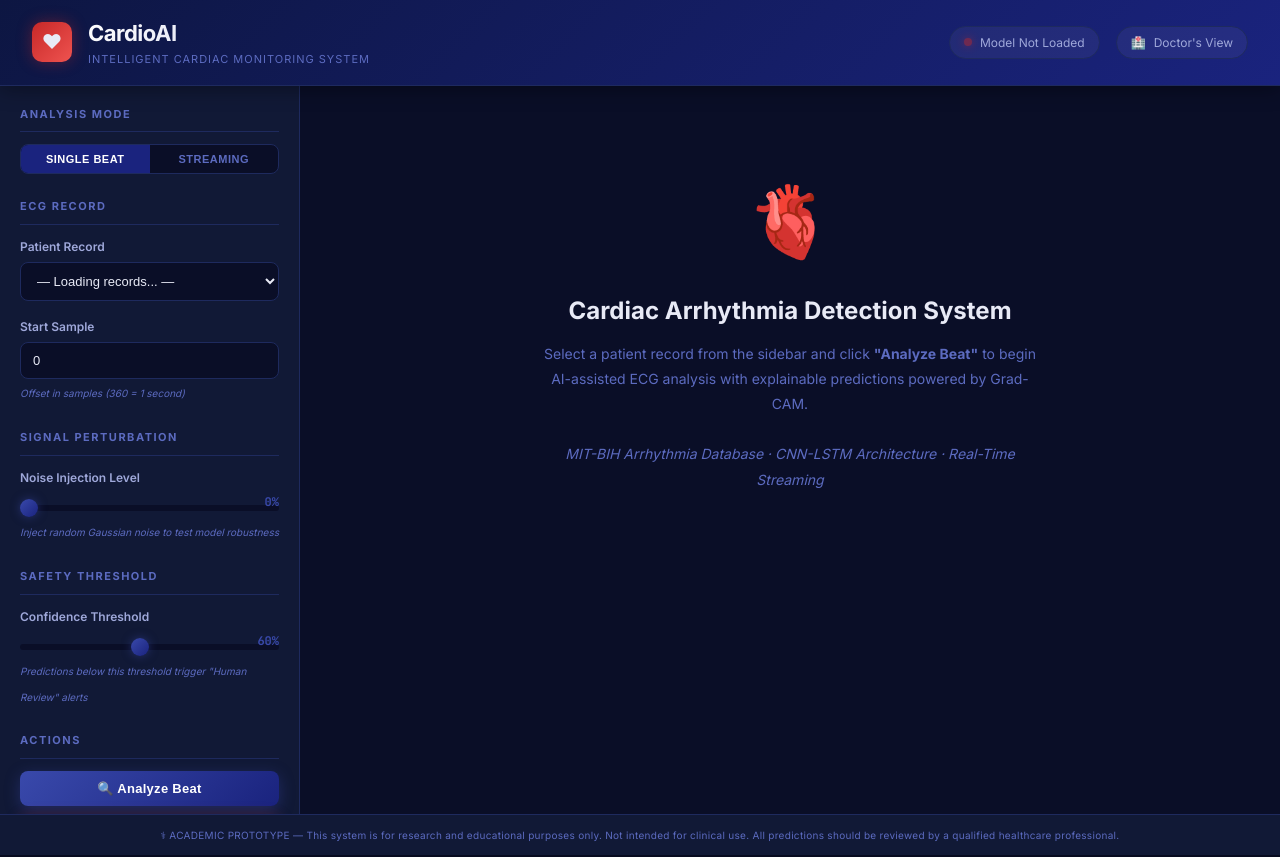
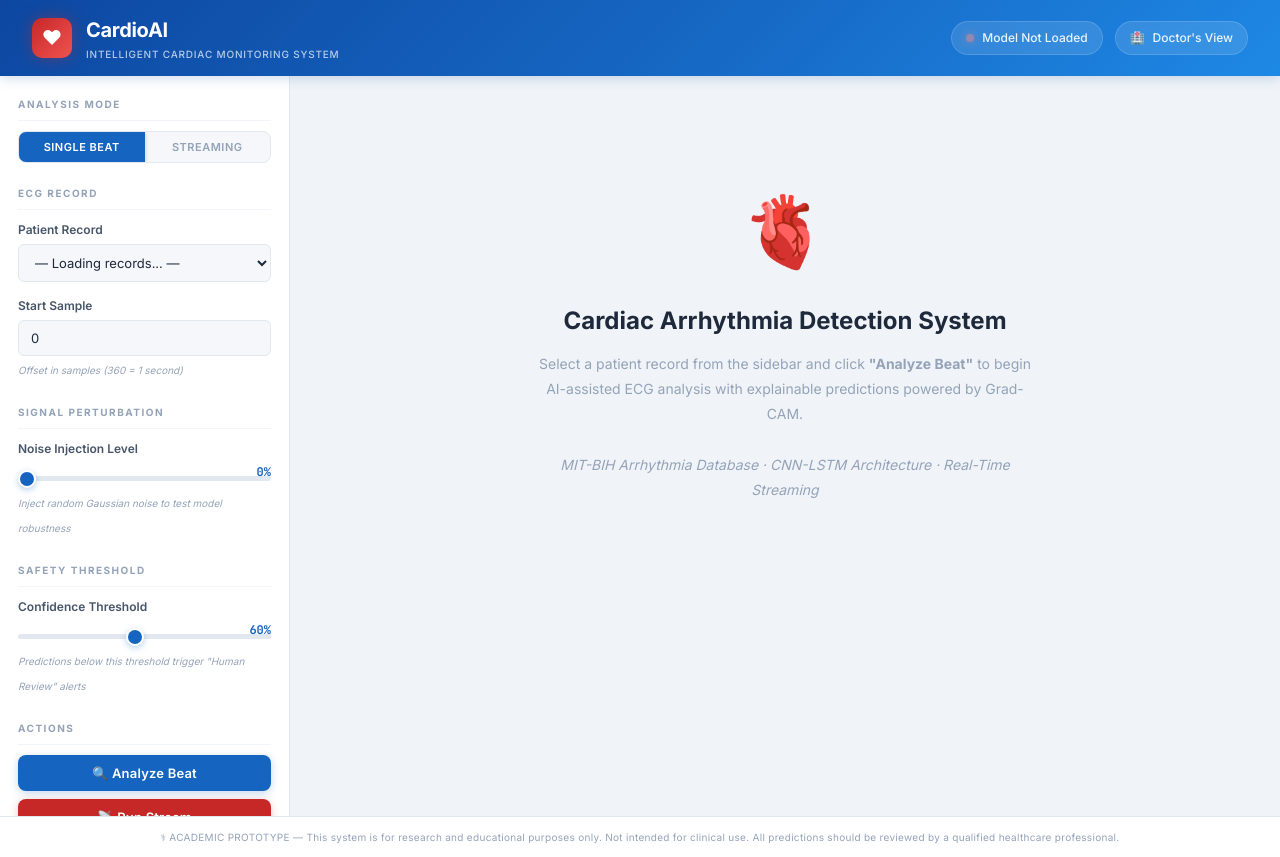
Before and after one commit to Sore-mirai/ecg_arrhythmia, a Flask app: page / in a window 1280 px wide. Run offline with Flask 3, Linux system fonts and the light colour scheme; data that the repository does not hold is empty.

Commit message:
changed the ui into a light theme and some other ui fixs

```diff
--- a/app/model/inference.py
+++ b/app/model/inference.py
@@ -79,13 +79,13 @@ class ECGInferenceEngine:
         # Determine alert level
         if confidence < CONFIDENCE_THRESHOLD:
             alert_level = "uncertain"
-            alert_message = "⚠ Uncertain Prediction – Human Review Recommended"
+            alert_message = "Uncertain Prediction – Human Review Recommended"
         elif pred_class == 0:
             alert_level = "normal"
-            alert_message = "✓ Normal Sinus Rhythm Detected"
+            alert_message = "Normal Sinus Rhythm Detected"
         else:
             alert_level = "arrhythmia"
-            alert_message = f"⚡ Arrhythmia Detected: {CLASS_NAMES[pred_class]}"
+            alert_message = f"Arrhythmia Detected: {CLASS_NAMES[pred_class]}"
 
         # Generate explanation
         explanation = get_gradcam_explanation(heatmap, CLASS_NAMES[pred_class])
--- a/app/static/css/style.css
+++ b/app/static/css/style.css
@@ -1,31 +1,42 @@
 /* ═══════════════════════════════════════════════════
    CardioAI — Professional ECG Dashboard Stylesheet
+   Light Medical Theme — Clean & Refreshing
    ═══════════════════════════════════════════════════ */
 
-/* ── CSS Variables ── */
+/* ── CSS Variables (Light Medical Theme) ── */
 :root {
-    --primary: #1a237e;
-    --primary-light: #3949ab;
-    --primary-dark: #0d1642;
+    --primary: #1565c0;
+    --primary-light: #1e88e5;
+    --primary-dark: #0d47a1;
+    --primary-bg: #e3f2fd;
     --accent: #c62828;
     --accent-light: #ef5350;
     --success: #2e7d32;
-    --success-light: #4caf50;
-    --warning: #f57f17;
-    --warning-light: #ffca28;
+    --success-light: #43a047;
+    --success-bg: #e8f5e9;
+    --warning: #e65100;
+    --warning-light: #f57c00;
+    --warning-bg: #fff3e0;
     --info: #0277bd;
-    --bg-dark: #0a0e27;
-    --bg-card: #111936;
-    --bg-card-hover: #1a2450;
-    --text-primary: #e8eaf6;
-    --text-secondary: #9fa8da;
-    --text-muted: #5c6bc0;
-    --border: #1e2a5e;
-    --shadow: 0 4px 20px rgba(0, 0, 0, 0.3);
-    --shadow-glow: 0 0 20px rgba(63, 81, 181, 0.15);
-    --transition: all 0.3s cubic-bezier(0.4, 0, 0.2, 1);
+    --bg-body: #f0f4f8;
+    --bg-sidebar: #ffffff;
+    --bg-card: #ffffff;
+    --bg-card-hover: #f8fafc;
+    --bg-input: #f5f7fa;
+    --text-primary: #1e293b;
+    --text-secondary: #475569;
+    --text-muted: #94a3b8;
+    --text-on-primary: #ffffff;
+    --border: #e2e8f0;
+    --border-light: #f1f5f9;
+    --shadow: 0 1px 3px rgba(0, 0, 0, 0.06), 0 1px 2px rgba(0, 0, 0, 0.04);
+    --shadow-md: 0 4px 12px rgba(0, 0, 0, 0.08);
+    --shadow-lg: 0 8px 24px rgba(0, 0, 0, 0.1);
+    --shadow-glow: 0 4px 16px rgba(21, 101, 192, 0.1);
+    --transition: all 0.25s cubic-bezier(0.4, 0, 0.2, 1);
     --radius: 12px;
     --radius-sm: 8px;
+    --radius-xs: 6px;
 }
 
 /* ── Reset & Base ── */
@@ -37,7 +48,7 @@
 
 body {
     font-family: 'Inter', -apple-system, BlinkMacSystemFont, 'Segoe UI', Roboto, sans-serif;
-    background: var(--bg-dark);
+    background: var(--bg-body);
     color: var(--text-primary);
     line-height: 1.6;
     min-height: 100vh;
@@ -46,18 +57,21 @@ body {
 
 /* ── Scrollbar ── */
 ::-webkit-scrollbar { width: 6px; }
-::-webkit-scrollbar-track { background: var(--bg-dark); }
-::-webkit-scrollbar-thumb { background: var(--primary-light); border-radius: 3px; }
+::-webkit-scrollbar-track { background: var(--bg-body); }
+::-webkit-scrollbar-thumb { background: #cbd5e1; border-radius: 3px; }
+::-webkit-scrollbar-thumb:hover { background: #94a3b8; }
 
-/* ── Header ── */
+/* ══════════════════════════════
+   HEADER
+   ══════════════════════════════ */
 .header {
-    background: linear-gradient(135deg, var(--primary-dark) 0%, var(--primary) 100%);
-    padding: 16px 32px;
+    background: linear-gradient(135deg, var(--primary-dark) 0%, var(--primary) 50%, var(--primary-light) 100%);
+    padding: 14px 32px;
     display: flex;
     align-items: center;
     justify-content: space-between;
-    border-bottom: 1px solid var(--border);
-    box-shadow: 0 2px 20px rgba(0, 0, 0, 0.4);
+    border-bottom: none;
+    box-shadow: 0 2px 12px rgba(13, 71, 161, 0.2);
     position: sticky;
     top: 0;
     z-index: 100;
@@ -66,7 +80,7 @@ body {
 .header-left {
     display: flex;
     align-items: center;
-    gap: 16px;
+    gap: 14px;
 }
 
 .logo-icon {
@@ -79,29 +93,31 @@ body {
     justify-content: center;
     font-size: 20px;
     box-shadow: 0 0 15px rgba(198, 40, 40, 0.4);
+    color: white;
 }
 
 .header h1 {
-    font-size: 22px;
+    font-size: 20px;
     font-weight: 700;
-    letter-spacing: -0.5px;
-    background: linear-gradient(135deg, #fff 0%, #c5cae9 100%);
-    -webkit-background-clip: text;
-    -webkit-text-fill-color: transparent;
+    letter-spacing: -0.3px;
+    color: #ffffff;
+    background: none;
+    -webkit-background-clip: unset;
+    -webkit-text-fill-color: unset;
 }
 
 .header-subtitle {
-    font-size: 11px;
-    color: var(--text-muted);
-    font-weight: 400;
-    letter-spacing: 1px;
+    font-size: 10px;
+    color: rgba(255, 255, 255, 0.7);
+    font-weight: 500;
+    letter-spacing: 0.8px;
     text-transform: uppercase;
 }
 
 .header-right {
     display: flex;
     align-items: center;
-    gap: 16px;
+    gap: 12px;
 }
 
 .status-indicator {
@@ -109,11 +125,13 @@ body {
     align-items: center;
     gap: 8px;
     font-size: 12px;
-    color: var(--text-secondary);
+    color: rgba(255, 255, 255, 0.9);
     padding: 6px 14px;
-    background: rgba(255,255,255,0.05);
+    background: rgba(255, 255, 255, 0.12);
+    backdrop-filter: blur(8px);
     border-radius: 20px;
-    border: 1px solid var(--border);
+    border: 1px solid rgba(255, 255, 255, 0.15);
+    font-weight: 500;
 }
 
 .status-dot {
@@ -123,47 +141,52 @@ body {
     animation: pulse 2s infinite;
 }
 
-.status-dot.online { background: var(--success-light); box-shadow: 0 0 8px var(--success-light); }
-.status-dot.offline { background: var(--accent); box-shadow: 0 0 8px var(--accent); }
+.status-dot.online { background: #69f0ae; box-shadow: 0 0 8px #69f0ae; }
+.status-dot.offline { background: #ff8a80; box-shadow: 0 0 8px #ff8a80; }
 
 @keyframes pulse {
     0%, 100% { opacity: 1; }
     50% { opacity: 0.4; }
 }
 
-/* ── Main Layout ── */
+/* ══════════════════════════════
+   MAIN LAYOUT
+   ══════════════════════════════ */
 .main-container {
     display: grid;
-    grid-template-columns: 300px 1fr;
-    min-height: calc(100vh - 72px);
+    grid-template-columns: 290px 1fr;
+    min-height: calc(100vh - 60px);
 }
 
-/* ── Sidebar ── */
+/* ══════════════════════════════
+   SIDEBAR
+   ══════════════════════════════ */
 .sidebar {
-    background: var(--bg-card);
+    background: var(--bg-sidebar);
     border-right: 1px solid var(--border);
-    padding: 20px;
+    padding: 20px 18px;
     overflow-y: auto;
-    max-height: calc(100vh - 72px);
+    max-height: calc(100vh - 60px);
 }
 
 .sidebar-section {
-    margin-bottom: 24px;
+    margin-bottom: 22px;
 }
 
 .sidebar-section h3 {
-    font-size: 11px;
+    font-size: 10px;
     text-transform: uppercase;
     letter-spacing: 1.5px;
     color: var(--text-muted);
-    margin-bottom: 12px;
+    margin-bottom: 10px;
     padding-bottom: 8px;
-    border-bottom: 1px solid var(--border);
+    border-bottom: 1px solid var(--border-light);
+    font-weight: 700;
 }
 
 /* ── Form Controls ── */
 .control-group {
-    margin-bottom: 16px;
+    margin-bottom: 14px;
 }
 
 .control-group label {
@@ -171,26 +194,28 @@ body {
     font-size: 12px;
     font-weight: 600;
     color: var(--text-secondary);
-    margin-bottom: 6px;
+    margin-bottom: 5px;
 }
 
 .control-group select,
 .control-group input[type="number"] {
     width: 100%;
-    padding: 10px 12px;
-    background: var(--bg-dark);
+    padding: 9px 12px;
+    background: var(--bg-input);
     border: 1px solid var(--border);
-    border-radius: var(--radius-sm);
+    border-radius: var(--radius-xs);
     color: var(--text-primary);
     font-size: 13px;
     transition: var(--transition);
     outline: none;
+    font-family: inherit;
 }
 
 .control-group select:focus,
 .control-group input:focus {
     border-color: var(--primary-light);
-    box-shadow: 0 0 0 3px rgba(57, 73, 171, 0.2);
+    box-shadow: 0 0 0 3px rgba(30, 136, 229, 0.12);
+    background: #fff;
 }
 
 /* ── Slider ── */
@@ -203,7 +228,7 @@ body {
     right: 0;
     top: 0;
     font-size: 12px;
-    color: var(--primary-light);
+    color: var(--primary);
     font-weight: 700;
     font-family: 'JetBrains Mono', monospace;
 }
@@ -211,8 +236,8 @@ body {
 input[type="range"] {
     -webkit-appearance: none;
     width: 100%;
-    height: 6px;
-    background: var(--bg-dark);
+    height: 5px;
+    background: var(--border);
     border-radius: 3px;
     outline: none;
     margin-top: 8px;
@@ -223,29 +248,31 @@ input[type="range"]::-webkit-slider-thumb {
     width: 18px;
     height: 18px;
     border-radius: 50%;
-    background: linear-gradient(135deg, var(--primary-light), var(--primary));
+    background: var(--primary);
     cursor: pointer;
-    box-shadow: 0 0 10px rgba(57, 73, 171, 0.5);
+    box-shadow: 0 2px 6px rgba(21, 101, 192, 0.3);
     transition: var(--transition);
+    border: 2px solid #fff;
 }
 
 input[type="range"]::-webkit-slider-thumb:hover {
-    transform: scale(1.2);
-    box-shadow: 0 0 15px rgba(57, 73, 171, 0.7);
+    transform: scale(1.15);
+    box-shadow: 0 3px 10px rgba(21, 101, 192, 0.4);
 }
 
-/* noise slider special styling */
 .noise-slider::-webkit-slider-thumb {
-    background: linear-gradient(135deg, var(--warning), var(--warning-light));
-    box-shadow: 0 0 10px rgba(245, 127, 23, 0.5);
+    background: var(--warning);
+    box-shadow: 0 2px 6px rgba(230, 81, 0, 0.3);
 }
 
 .threshold-slider::-webkit-slider-thumb {
-    background: linear-gradient(135deg, var(--info), #4fc3f7);
-    box-shadow: 0 0 10px rgba(2, 119, 189, 0.5);
+    background: var(--info);
+    box-shadow: 0 2px 6px rgba(2, 119, 189, 0.3);
 }
 
-/* ── Buttons ── */
+/* ══════════════════════════════
+   BUTTONS
+   ══════════════════════════════ */
 .btn {
     display: inline-flex;
     align-items: center;
@@ -258,37 +285,45 @@ input[type="range"]::-webkit-slider-thumb:hover {
     font-weight: 600;
     cursor: pointer;
     transition: var(--transition);
-    text-transform: none;
-    letter-spacing: 0.3px;
+    letter-spacing: 0.2px;
     width: 100%;
+    font-family: inherit;
 }
 
 .btn-primary {
-    background: linear-gradient(135deg, var(--primary-light) 0%, var(--primary) 100%);
+    background: var(--primary);
     color: white;
-    box-shadow: 0 4px 15px rgba(57, 73, 171, 0.4);
+    box-shadow: 0 2px 8px rgba(21, 101, 192, 0.25);
 }
 
 .btn-primary:hover {
+    background: var(--primary-dark);
     transform: translateY(-1px);
-    box-shadow: 0 6px 20px rgba(57, 73, 171, 0.6);
+    box-shadow: 0 4px 14px rgba(21, 101, 192, 0.35);
 }
 
 .btn-danger {
-    background: linear-gradient(135deg, var(--accent-light) 0%, var(--accent) 100%);
+    background: var(--accent);
     color: white;
-    box-shadow: 0 4px 15px rgba(198, 40, 40, 0.4);
+    box-shadow: 0 2px 8px rgba(198, 40, 40, 0.25);
 }
 
 .btn-danger:hover {
+    background: #b71c1c;
     transform: translateY(-1px);
-    box-shadow: 0 6px 20px rgba(198, 40, 40, 0.6);
+    box-shadow: 0 4px 14px rgba(198, 40, 40, 0.35);
 }
 
 .btn-success {
-    background: linear-gradient(135deg, var(--success-light) 0%, var(--success) 100%);
+    background: var(--success);
     color: white;
-    box-shadow: 0 4px 15px rgba(46, 125, 50, 0.4);
+    box-shadow: 0 2px 8px rgba(46, 125, 50, 0.25);
+}
+
+.btn-success:hover {
+    background: #1b5e20;
+    transform: translateY(-1px);
+    box-shadow: 0 4px 14px rgba(46, 125, 50, 0.35);
 }
 
 .btn-outline {
@@ -315,14 +351,19 @@ input[type="range"]::-webkit-slider-thumb:hover {
     gap: 8px;
 }
 
-/* ── Content Area ── */
+/* ══════════════════════════════
+   CONTENT AREA
+   ══════════════════════════════ */
 .content {
     padding: 24px;
     overflow-y: auto;
-    max-height: calc(100vh - 72px);
+    max-height: calc(100vh - 60px);
+    background: var(--bg-body);
 }
 
-/* ── Cards ── */
+/* ══════════════════════════════
+   CARDS
+   ══════════════════════════════ */
 .card {
     background: var(--bg-card);
     border: 1px solid var(--border);
@@ -629,19 +728,21 @@ input[type="range"]::-webkit-slider-thumb:hover {
 }
 
 .loading-text {
-    font-size: 12px;
-    color: var(--text-muted);
-    margin-top: 8px;
-    text-align: center;
+    font-size: 14px;
+    color: var(--text-secondary);
+    margin-top: 14px;
+    font-weight: 600;
 }
 
-/* ── Welcome Screen ── */
+/* ══════════════════════════════
+   WELCOME SCREEN
+   ══════════════════════════════ */
 .welcome-screen {
     display: flex;
     flex-direction: column;
     align-items: center;
     justify-content: center;
-    padding: 60px 20px;
+    padding: 80px 20px;
     text-align: center;
 }
 
@@ -683,11 +784,11 @@ input[type="range"]::-webkit-slider-thumb:hover {
 /* ── Mode Toggle ── */
 .mode-toggle {
     display: flex;
-    background: var(--bg-dark);
+    background: var(--bg-input);
     border-radius: var(--radius-sm);
     border: 1px solid var(--border);
     overflow: hidden;
-    margin-bottom: 16px;
+    margin-bottom: 14px;
 }
 
 .mode-toggle button {
@@ -702,14 +803,23 @@ input[type="range"]::-webkit-slider-thumb:hover {
     transition: var(--transition);
     text-transform: uppercase;
     letter-spacing: 0.5px;
+    font-family: inherit;
 }
 
 .mode-toggle button.active {
     background: var(--primary);
     color: white;
+    box-shadow: 0 1px 4px rgba(21, 101, 192, 0.3);
 }
 
-/* ── Footer ── */
+.mode-toggle button:not(.active):hover {
+    background: rgba(21, 101, 192, 0.06);
+    color: var(--primary);
+}
+
+/* ══════════════════════════════
+   FOOTER
+   ══════════════════════════════ */
 .footer-disclaimer {
     text-align: center;
     padding: 12px;
--- a/app/static/js/dashboard.js
+++ b/app/static/js/dashboard.js
@@ -13,6 +13,7 @@
     streamResults: [],
     normalTemplate: null,
     isLoading: false,
+    cameFromStream: false,
     modelLoaded: false,
     ecgChart: null,
     heatmapChart: null,
@@ -104,6 +105,7 @@
     document.getElementById("sampleOffset").addEventListener("change", (e) => {
         state.startSample = parseInt(e.target.value) || 0;
     });
+    document.getElementById("btnBackToStream").addEventListener("click", backToStream);
 }
 
 function onRecordChange(e) {
@@ -222,6 +224,14 @@
 
     // Enable report button
     document.getElementById("btnReport").disabled = false;
+
+    // Show "Back to Stream" if we came from a timeline click
+    const backBtn = document.getElementById("backToStream");
+    if (state.cameFromStream && state.streamResults.length > 0) {
+        backBtn.style.display = "block";
+    } else {
+        backBtn.style.display = "none";
+    }
 }
 
 function showStreamResults(data) {
@@ -253,8 +263,8 @@
         dot.addEventListener("click", () => {
             // Load this specific window's full prediction
             state.startSample = p.start_sample;
+            state.cameFromStream = true;
             document.getElementById("sampleOffset").value = p.start_sample;
-            setMode("single");
             runPrediction();
         });
         timeline.appendChild(dot);
@@ -278,6 +288,17 @@
     document.getElementById("resultsContainer").style.display = "none";
     document.getElementById("streamContainer").style.display = "none";
     document.getElementById("alertBanner").style.display = "none";
+    document.getElementById("backToStream").style.display = "none";
+    state.cameFromStream = false;
+}
+
+function backToStream() {
+    // Return to the stream view using cached results
+    state.cameFromStream = false;
+    document.getElementById("resultsContainer").style.display = "none";
+    document.getElementById("streamContainer").style.display = "block";
+    document.getElementById("alertBanner").style.display = "none";
+    document.getElementById("backToStream").style.display = "none";
 }
 
 // ── Charts ──
@@ -312,7 +333,8 @@
                 {
                     label: "Grad-CAM Attention",
                     data: heatmap.map((h, i) => h > 0.3 ? signal[i] : null),
-                    borderColor: "transparent",
+                    borderColor: "#ef5350",
+                    borderWidth: 2,
                     pointRadius: heatmap.map(h => h > 0.3 ? 2 : 0),
                     pointBackgroundColor: pointColors,
                     showLine: false,
@@ -326,11 +348,36 @@
                 title: {
                     display: true,
                     text: `ECG with Grad-CAM Overlay — ${className} (${(confidence * 100).toFixed(1)}%)`,
-                    color: "#e8eaf6",
+                    color: "#1e293b",
                     font: { size: 13, weight: "bold" },
                 },
                 legend: {
-                    labels: { color: "#9fa8da", font: { size: 11 } }
+                    labels: {
+                        color: "#475569",
+                        font: { size: 11 },
+                        usePointStyle: true,
+                        pointStyle: "rectRounded",
+                        generateLabels: (chart) => {
+                            return [
+                                {
+                                    text: "ECG Signal",
+                                    fillStyle: "#3949ab",
+                                    strokeStyle: "#3949ab",
+                                    lineWidth: 2,
+                                    pointStyle: "line",
+                                    datasetIndex: 0,
+                                },
+                                {
+                                    text: "Grad-CAM Attention",
+                                    fillStyle: "#ef5350",
+                                    strokeStyle: "#ef5350",
+                                    lineWidth: 2,
+                                    pointStyle: "circle",
+                                    datasetIndex: 1,
+                                },
+                            ];
+                        },
+                    },
                 },
                 tooltip: {
                     callbacks: {
@@ -346,14 +393,14 @@
             scales: {
                 x: {
                     display: true,
-                    title: { display: true, text: "Time (seconds)", color: "#5c6bc0" },
-                    ticks: { color: "#5c6bc0", maxTicksLimit: 10 },
-                    grid: { color: "rgba(255,255,255,0.03)" },
+                    title: { display: true, text: "Time (seconds)", color: "#475569" },
+                    ticks: { color: "#64748b", maxTicksLimit: 10 },
+                    grid: { color: "rgba(0,0,0,0.06)" },
                 },
                 y: {
-                    title: { display: true, text: "Amplitude (normalized)", color: "#5c6bc0" },
-                    ticks: { color: "#5c6bc0" },
-                    grid: { color: "rgba(255,255,255,0.03)" },
+                    title: { display: true, text: "Amplitude (normalized)", color: "#475569" },
+                    ticks: { color: "#64748b" },
+                    grid: { color: "rgba(0,0,0,0.06)" },
                 },
             },
         },
@@ -439,18 +486,18 @@
         responsive: true,
         maintainAspectRatio: false,
         plugins: {
-            title: { display: true, text: title, color: "#e8eaf6", font: { size: 11, weight: "bold" } },
+            title: { display: true, text: title, color: "#1e293b", font: { size: 11, weight: "bold" } },
             legend: { display: false },
         },
         scales: {
             x: {
                 display: true,
-                ticks: { color: "#5c6bc0", maxTicksLimit: 6, font: { size: 9 } },
-                grid: { color: "rgba(255,255,255,0.03)" },
+                ticks: { color: "#64748b", maxTicksLimit: 6, font: { size: 9 } },
+                grid: { color: "rgba(0,0,0,0.06)" },
             },
             y: {
-                ticks: { color: "#5c6bc0", font: { size: 9 } },
-                grid: { color: "rgba(255,255,255,0.03)" },
+                ticks: { color: "#64748b", font: { size: 9 } },
+                grid: { color: "rgba(0,0,0,0.06)" },
             },
         },
     };
@@ -487,7 +534,7 @@
                 title: {
                     display: true,
                     text: "Real-Time Streaming — Confidence per Window",
-                    color: "#e8eaf6",
+                    color: "#1e293b",
                     font: { size: 13, weight: "bold" },
                 },
                 legend: { display: false },
@@ -502,14 +549,14 @@
             },
             scales: {
                 x: {
-                    ticks: { color: "#5c6bc0", font: { size: 9 } },
+                    ticks: { color: "#64748b", font: { size: 9 } },
                     grid: { display: false },
                 },
                 y: {
                     min: 0, max: 100,
-                    title: { display: true, text: "Confidence %", color: "#5c6bc0" },
-                    ticks: { color: "#5c6bc0" },
-                    grid: { color: "rgba(255,255,255,0.03)" },
+                    title: { display: true, text: "Confidence %", color: "#475569" },
+                    ticks: { color: "#64748b" },
+                    grid: { color: "rgba(0,0,0,0.06)" },
                 },
             },
         },
@@ -519,7 +566,7 @@
 // ── PDF Report Download ──
 async function downloadReport() {
     if (!state.prediction) return;
-    setLoading(true);
+    setLoading(true, "Generating Report...");
 
     try {
         const resp = await apiCall("/api/report", {
@@ -545,9 +592,15 @@
 }
 
 // ── UI Helpers ──
-function setLoading(loading) {
+function setLoading(loading, message) {
     state.isLoading = loading;
-    document.getElementById("loadingOverlay").style.display = loading ? "flex" : "none";
+    const overlay = document.getElementById("loadingOverlay");
+    overlay.style.display = loading ? "flex" : "none";
+    if (message) {
+        document.getElementById("loadingText").textContent = message;
+    } else {
+        document.getElementById("loadingText").textContent = "Analyzing ECG Signal...";
+    }
     document.querySelectorAll(".btn").forEach(b => {
         if (!b.classList.contains("mode-toggle")) b.disabled = loading;
     });
```
Also changed, not shown: other parts of app/static/css/style.css (+132 -71 lines), app/templates/dashboard.html (+18 -13 lines), 4 other files.
